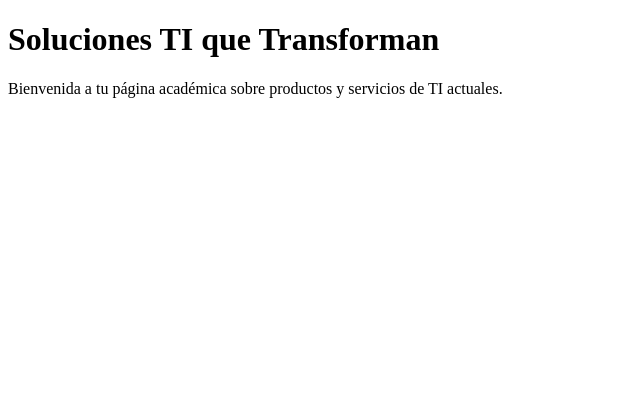
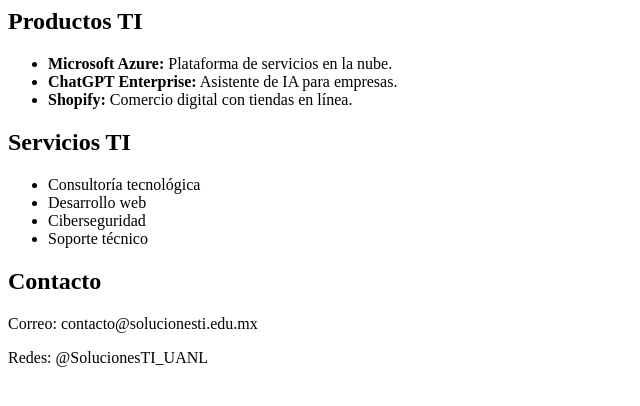
Before and after one commit to Jabisuwu/ev4.1, a plain HTML site: page index.html in a window 1280 px wide. Shown: the whole page, without its empty margins (0-640 px from the left). Drawn offline with Linux system fonts and the light colour scheme.

Commit message:
agregue secciones

```diff
--- a/index.html
+++ b/index.html
@@ -1,11 +1,24 @@
-<!DOCTYPE html>
-<html lang="es">
-<head>
-  <meta charset="UTF-8">
-  <title>Soluciones TI que Transforman</title>
-</head>
-<body>
-  <h1>Soluciones TI que Transforman</h1>
-  <p>Bienvenida a tu página académica sobre productos y servicios de TI actuales.</p>
-</body>
-</html>
+<section>
+  <h2>Productos TI</h2>
+  <ul>
+    <li><strong>Microsoft Azure:</strong> Plataforma de servicios en la nube.</li>
+    <li><strong>ChatGPT Enterprise:</strong> Asistente de IA para empresas.</li>
+    <li><strong>Shopify:</strong> Comercio digital con tiendas en línea.</li>
+  </ul>
+</section>
+
+<section>
+  <h2>Servicios TI</h2>
+  <ul>
+    <li>Consultoría tecnológica</li>
+    <li>Desarrollo web</li>
+    <li>Ciberseguridad</li>
+    <li>Soporte técnico</li>
+  </ul>
+</section>
+
+<section>
+  <h2>Contacto</h2>
+  <p>Correo: contacto@solucionesti.edu.mx</p>
+  <p>Redes: @SolucionesTI_UANL</p>
+</section>
```
